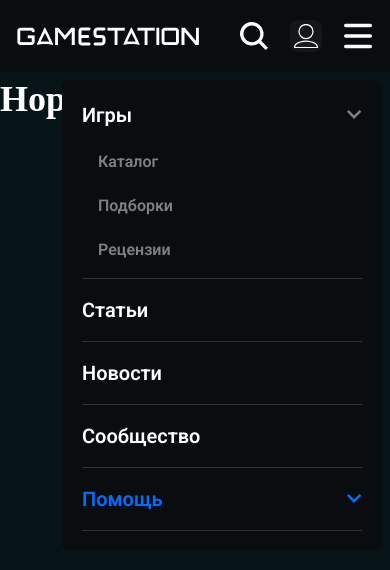
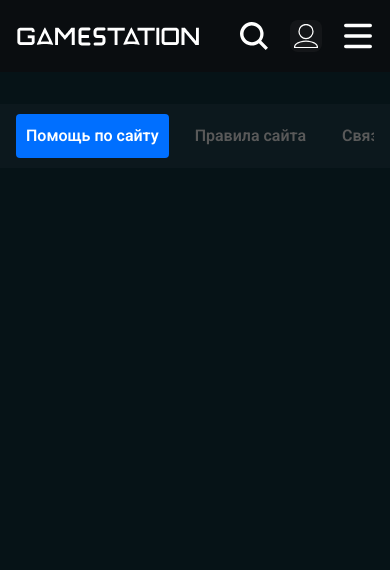
Before and after one commit to Renbl231/GameStation, a Vue app in the folder frontend/: page /help in a window 390 px wide. Shown: the top 570 px of the page. Built offline with nearby package versions, Linux system fonts and the light colour scheme.

Commit message:
Created help-bar

```diff
--- a/frontend/index.html
+++ b/frontend/index.html
@@ -6,6 +6,7 @@
     <meta name="viewport" content="width=device-width, initial-scale=1.0">
     <title>GameStation</title>
 
+    <div class="svg-container hidden">
       <svg style="display: none;" xmlns="http://www.w3.org/2000/svg">
         <symbol id="icon-search" viewBox="0 0 22 22" fill="none">
           <path fill="currentColor" d="M22 20.1756L16.6465 14.8221C18.0558 12.951 18.7031 10.6151 18.4579 8.28549C18.2126 5.95587 17.0931 3.80594 15.3251 2.26933C13.5569 0.732725 11.2719 -0.0762219 8.93089 0.00566077C6.58984 0.0875434 4.36694 1.05416 2.71055 2.71055C1.05416 4.36694 0.0875434 6.58984 0.00566077 8.93089C-0.0762219 11.2719 0.732725 13.5569 2.26933 15.3251C3.80594 17.0931 5.95587 18.2126 8.28548 18.4579C10.6151 18.7031 12.951 18.0558 14.8221 16.6465L20.1756 22L22 20.1756ZM9.33494 15.9289C8.03098 15.9289 6.75632 15.5423 5.6721 14.8179C4.58789 14.0934 3.74285 13.0638 3.2438 11.8591C2.74475 10.6545 2.61411 9.32887 2.86843 8.04995C3.12274 6.77104 3.75057 5.59626 4.67252 4.67415C5.59448 3.75206 6.76917 3.12403 8.04804 2.86952C9.32691 2.61501 10.6525 2.74542 11.8573 3.24428C13.062 3.74314 14.0918 4.58803 14.8164 5.67211C15.5409 6.75622 15.9279 8.03082 15.928 9.33478C15.9261 11.0829 15.2307 12.7588 13.9948 13.995C12.7588 15.2312 11.083 15.9267 9.33494 15.9289Z"/>
@@ -39,6 +40,7 @@
           <rect y="24" width="32" height="4" rx="2" fill="white"/>
         </symbol>
       </svg>
+    </div>
 
 
 
--- a/frontend/src/App.vue
+++ b/frontend/src/App.vue
@@ -4,7 +4,13 @@
 
 <template>
   <Header />
-  <router-view></router-view>
+
+  <main>
+    <div class="main-container">
+      <router-view/>
+    </div>
+  </main>
+
 </template>
 
 <style>
--- a/frontend/src/assets/styles/main.css
+++ b/frontend/src/assets/styles/main.css
@@ -2,3 +2,25 @@ body {
     color: var(--font-primary);
     background-color: var(--bg-primary);
 }
+
+
+main {
+    margin-top: 72px;
+}
+
+.main-container {
+    display: flex;
+    max-width: 1312px;
+    width: 100%;
+    margin: 0 auto;
+    padding-top: 48px;
+    box-sizing: content-box;
+}
+
+
+
+@media (max-width:500px) {
+    .main-container {
+        padding-top: 32px;
+    }
+}
--- a/frontend/src/assets/styles/normalization.css
+++ b/frontend/src/assets/styles/normalization.css
@@ -21,6 +21,22 @@
  h1 {
   margin: 0px;
  }
+
+ a {
+    text-decoration: none;
+ }
+
+ ul {
+   padding: 0;
+   margin: 0;
+   list-style-type: none;
+}
+
+input {
+   outline: none;
+   border: none;
+}
+
 
  :where(
    h1,
--- a/frontend/src/assets/styles/styles.css
+++ b/frontend/src/assets/styles/styles.css
@@ -1,48 +1,32 @@
 :root {
    --font-secondary: #006FFF;
    --font-primary: #FFF;
+   --font-primary-75: rgb(191, 191, 191);
    --font-primary-50: rgb(128, 128, 128);
-   --font-primary-75: rgb(191, 191, 191);
+   --font-primary-35: rgb(89, 89, 89);
    --hdr-primary: #0A0D10;
    --bg-primary: #061317;
    --bg-secondary-25: rgba(50, 50, 50, 0.25);
    --bg-secondary-50: rgba(50, 50, 50, 0.5);
-   --bg-secondary-100: rgba(50, 50, 50, 1);
+   --bg-secondary: rgba(50, 50, 50, 1);
+   --bg-third-25: rgba(31, 41, 51, 0.25);
 
-
-   --gp-2: 2px;
-   --gp-4: 4px;
-   --gp-6: 6px;
    --gp-8: 8px;
    --gp-12: 12px;
    --gp-16: 16px;
    --gp-20: 20px;
    --gp-24: 24px;
-   --gp-28: 28px;
    --gp-32: 32px;
    --gp-48: 48px;
 }
 
-
-
-input {
-   outline: none;
-   border: none;
-}
-
-ul {
-   padding: 0;
-   margin: 0;
-   list-style-type: none;
+a {
+    color: #FFF;
 }
 
 h1 {
    font-size: 36px;
 }
-
-a {
-    text-decoration: none;
- }
 
  .flex {
     display: flex;
@@ -59,7 +43,6 @@ a {
  .justify-sb {
     justify-content: space-between;
  }
-
 
  .flex-center {
     display: flex;
@@ -80,4 +63,5 @@ a {
    background: transparent;
    border: none;
    outline: none;
+   color: var(--font-primary);
 }
--- a/frontend/src/components/Header.vue
+++ b/frontend/src/components/Header.vue
@@ -1,9 +1,25 @@
 <script setup>
     import Search from './Search.vue'
 
-    import { ref } from 'vue'
+    import { ref, onMounted } from 'vue'
 
     const showSearch = ref(false);
+    const isBgMenuOpen = ref(false);
+
+    const toggleBgMenu = () => {
+        isBgMenuOpen.value = !isBgMenuOpen.value
+    }
+
+    const handleResize = () => {
+        if (window.innerWidth > 1160) {
+            isBgMenuOpen.value = false
+        }
+    }
+
+    onMounted(() => {
+        window.addEventListener('resize', handleResize)
+        handleResize()
+    })
 
     const toggleSearch = () => {
         showSearch.value = !showSearch.value
@@ -85,24 +101,38 @@
                         <use href="#icon-profile"/>
                     </svg>
                 </button>
-                <button type="button" class="no-border burger-btn flex-center mobile-menu">
+                <button type="button" @click="toggleBgMenu()" :class="{'bg-menu-open': isBgMenuOpen}" class="no-border flex-center mobile-menu">
                     <svg class="icon-hamburger">
                         <use href="#icon-hamburger"/>
                     </svg>
                 </button>
+                <button type="button" @click="toggleBgMenu()" :class="{'bg-menu-open': isBgMenuOpen}" class="no-border burger-close" aria-label="Закрыть меню"></button>
             </div>
         </div>
 
-        <div class="burger-menu">
-            <ul class="flex-column">
-                <li class="has-dropdown-menu-mobile flex-column">
-                    <div class="flex align-c justify-sb">
-                        <span :class="{ 'active': $route.path.startsWith('/games') }">Игры</span>
-                        <svg class="icon-arrow" :class="{ 'active-svg': $route.path.startsWith('/games') }" viewBox="0 0 12 8">
-                            <use href="#icon-arrow"/>
+    </header>
+
+    <Search v-if="showSearch" :close-fn="toggleSearch" />
+
+    <div class="burger-menu" :class="{ 'bg-menu-open': isBgMenuOpen }">
+        <ul class="burger-list flex-column">
+            <li class="mobile-bar flex">
+                <button type="button" @click="toggleSearch()" class="no-border search-bar-mobile flex-center" aria-label="Поиск">
+                    <svg class="icon-search">
+                        <use href="#icon-search"/>
                     </svg>
+                </button>
+                <div class="theme-switcher-mobile">
+                    <button type="button" class="no-border btn-menu flex-center" aria-label="Цветовая схема">
+                        <svg class="icon">
+                            <use href="#icon-night-theme"/>
+                        </svg>
+                    </button>
                 </div>
-                    <ul class="dropdown-menu-mobile flex-column">
+            </li>
+            <li class="has-mobile-menu flex-column">
+                <RouterLink to="/games" :class="{ 'active': $route.path.startsWith('/games') }">Игры</RouterLink>
+                <ul class="list-menu flex-column">
                     <li>
                         <RouterLink to="/games/catalog">Каталог</RouterLink>
                     </li>
@@ -123,21 +153,12 @@
             <li>
                 <RouterLink to="/community" :class="{ 'active': $route.path === '/community'}">Сообщество</RouterLink>
             </li>
-                <li class="has-dropdown-menu-mobile flex-column">
-                    <div class="flex align-c justify-sb">
-                        <span :class="{ 'active': $route.path === '/help'}">Помощь</span>
-                        <svg class="icon-arrow" :class="{ 'active-svg': $route.path.startsWith('/help') }" viewBox="0 0 12 8">
-                            <use href="#icon-arrow"/>
-                        </svg>
-                    </div>
+            <li>
+                <RouterLink to="/help" :class="{ 'active': $route.path === '/help'}">Помощь</RouterLink>
             </li>
         </ul>
     </div>
 
-
-        <Search v-if="showSearch" :close-fn="toggleSearch" />
-
-    </header>
 </template>
 
 
@@ -146,9 +167,12 @@
 header {
     width: 100%;
     height: 72px;
+    top: 0%;
     background-color: var(--hdr-primary);
     font-size: 20px;
     font-family: Roboto_SemiBold;
+    position: fixed;
+    z-index: 500;
 }
 
 .header-container {
@@ -163,12 +187,21 @@ header {
     margin-bottom: 48px;
 }
 
-nav ul li a, .burger-menu ul li a {
+
+nav ul li a {
     color: var(--font-primary);
 }
 
 nav ul li {
+  display: flex;
+  align-items: center;
+  height: 100%;
   cursor: pointer;
+}
+
+nav ul {
+  gap: var(--gp-48);
+  height: 100%;
 }
 
 .hdr-left,
@@ -178,16 +211,6 @@ nav {
   height: 100%;
 }
 
-nav ul {
-  gap: var(--gp-48);
-  height: 100%;
-}
-
-nav ul li {
-  display: flex;
-  align-items: center;
-  height: 100%;
-}
 
 .hdr-left img {
     min-width: 306px;
@@ -200,12 +223,12 @@ nav ul li {
 }
 
 
-.hdr-right button {
+.hdr-right button, .mobile-bar button {
     width: 36px;
     height: 36px;
 }
 
-.hdr-right .btn-menu {
+.hdr-right .btn-menu, .theme-switcher-mobile button {
     background-color: var(--bg-secondary-25);
     border-radius: 8px;
 }
@@ -257,14 +280,29 @@ li:hover > a {
   color: var(--font-secondary);
 }
 
-.has-dropdown::after {
+.has-dropdown::after { /* невидимый мостик для ховер эффекта*/
     content: '';
     top:100%;
     left: 0;
     right: 0;
     position: absolute;
-    height: 0px;
+    height: 10px;
     z-index: 999;
+    background: transparent;
+}
+
+.has-dropdown:hover .icon-arrow {
+    stroke: var(--font-secondary);
+    transform: rotate(180deg);
+}
+
+.has-dropdown:hover > a:first-child{
+  color: var(--font-secondary);
+}
+
+
+.has-dropdown:hover .dropdown-menu {
+    display: flex;
 }
 
 button .icon-hamburger {
@@ -277,28 +315,12 @@ button .icon-hamburger {
     display: none;
 }
 
-.has-dropdown:hover .icon-arrow {
-    stroke: var(--font-secondary);
-    transform: rotate(180deg);
-}
-
-.has-dropdown:hover > a:first-child{
-  color: var(--font-secondary);
-}
-
-.has-dropdown:hover::after {
-    height: 8px;
-}
-
-.has-dropdown:hover .dropdown-menu {
-    display: flex;
-}
 
 .btn-menu:hover {
     background-color: var(--bg-secondary-50);
 }
 
-.active, .search-bar:hover .icon-search, .burger-menu li a.active {
+.active, .search-bar:hover .icon-search, .search-bar-mobile:hover .icon-search{
     color: var(--font-secondary);
 }
 
@@ -307,44 +329,72 @@ button .icon-hamburger {
 }
 
 .burger-menu {
-    position: absolute;
+    position: fixed;
+    max-width: 320px;
+    width: 100%;
     top: 80px;
     right: 8px;
-    max-width: 320px;
-    width: 100%;
+    background-color: var(--hdr-primary);
     padding: 20px;
-    background-color:var(--hdr-primary);
     border-radius: 8px;
+    transform: translateY(-100%);
+    transition: all 0.4s ease-in-out;
+    opacity: 0;
+    visibility: hidden;
+    font-size: 20px;
+    font-family: Roboto_SemiBold;
 }
 
-.burger-menu ul {
+.burger-menu.bg-menu-open {
+    transform: translateY(0);
+    opacity: 1;
+    visibility: visible;
+}
+
+.burger-list, .mobile-bar {
+    width: 100%;
     gap: var(--gp-16);
 }
 
-.dropdown-menu-mobile {
+.burger-list > li {
+    border-bottom: 1px solid var(--bg-secondary);
+    padding-bottom: 16px;
+}
+
+.has-mobile-menu {
+    gap: var(--gp-20);
+}
+
+.list-menu {
     gap: var(--gp-20);
     margin-left: 16px;
+    font-size: 16px;
 }
 
-.has-dropdown-menu-mobile {
-    gap:var(--gp-20);
+.mobile-bar {
+    display: none;
+    justify-content: flex-end;
 }
 
-.burger-menu ul li ul li a {
-    color: var(--font-primary-50);
+.burger-close {
+    position: relative;
+    display: none;
 }
 
-.has-dropdown-menu-mobile ul {
-    gap: var(--gp-20);
-    font-size: 16px;
-    color: var(--font-primary);
+.burger-close::before,
+.burger-close::after {
+    content: '';
+    position: absolute;
+    top: 50%;
+    left: 50%;
+    width: 24px;
+    height: 2px;
+    background: var(--font-primary);
+    transform: translate(-50%, -50%) rotate(45deg);
 }
 
-.burger-menu > ul > li {
-  border-bottom: 1px solid var(--bg-secondary-100);
-  border-bottom-width: 1px;
-  border-bottom-style: solid;
-  padding-bottom: 16px;
+.burger-close::after {
+    transform: translate(-50%, -50%) rotate(-45deg);
 }
 
 
@@ -363,8 +413,20 @@ button .icon-hamburger {
     .mobile-menu {
         display: flex;
     }
+
+    .burger-close {
+        display: none;
     }
 
+    .burger-close.bg-menu-open {
+        display: flex;
+    }
+
+    .mobile-menu.bg-menu-open {
+        display: none;
+    }
+
+}
 
 @media (max-width:1023px) {
     .icon-search {
@@ -374,8 +436,12 @@ button .icon-hamburger {
 }
 
 @media (max-width:767px) {
-    .theme-switcher {
+    .theme-switcher, .search-bar-mobile {
         display: none;
+    }
+
+    .mobile-bar {
+        display: flex;
     }
 
     button .icon-hamburger {
@@ -416,12 +482,21 @@ button .icon-hamburger {
     .header-container {
         margin-bottom: 32px;
     }
+
+    .burger-menu {
+        max-width: 500px;
+        right: 0px;
+        border-radius: 0px;
+    }
 }
 
 @media (max-width:374px) {
     .search-bar {
         display: none;
     }
+    .search-bar-mobile {
+        display: flex;
+    }
 }
 
 
--- /dev/null
+++ b/frontend/src/components/HelpBar.vue
@@ -0,0 +1,90 @@
+
+
+
+
+<template>
+    <div class="nav-container">
+        <nav class="flex align-c">
+            <ul class="flex align-c">
+                <li><RouterLink to="/help" :class="{'active':$route.path.startsWith('/help')}">Помощь по сайту</RouterLink></li>
+                <li><RouterLink to="/rules" :class="{'active':$route.path.startsWith('/rules')}">Правила сайта</RouterLink></li>
+                <li><RouterLink to="/contact" :class="{'active':$route.path.startsWith('/contact')}">Связаться с нами</RouterLink></li>
+                <li><RouterLink to="/helpSection" :class="{'active':$route.path.startsWith('/helpSection')}">Для команды портала</RouterLink></li>
+            </ul>
+        </nav>
+    </div>
+
+</template>
+
+<style scoped>
+    .nav-container {
+        max-width: 1312px;
+        width: 100%;
+        font-size: 20px;
+        font-family: Roboto_SemiBold;
+        padding-block: 10px;
+        padding-inline: 24px;
+    }
+
+    nav {
+        width: 100%;
+    }
+
+    ul {
+        white-space: nowrap;
+        gap: var(--gp-24);
+    }
+
+    li {
+        display: flex;
+        align-items: center;
+    }
+
+    li a {
+        background-color: var(--bg-secondary-25);
+        color: var(--font-primary-35);
+        border-radius: 4px;
+        padding: 10px 30px;
+    }
+
+    li a.active, li a:hover {
+        background-color: var(--font-secondary);
+        color: var(--font-primary);
+    }
+
+    @media (max-width:1160px) {
+        .nav-container {
+            background-color: var(--bg-third-25);
+            font-size: 18px;
+        }
+
+        li a {
+            background-color: transparent;
+            padding: 10px;
+        }
+    }
+
+     @media (max-width:820px) {
+        nav ul {
+            overflow-x: auto;
+            overflow-y: hidden;
+        }
+
+        .nav-container nav ul::-webkit-scrollbar {
+            display: none;
+        }
+    }
+
+    @media (max-width:500px) {
+        .nav-container {
+            padding-inline: 16px;
+            font-size: 16px !important;
+        }
+
+        ul {
+            gap: var(--gp-16);
+        }
+
+    }
+
+</style>
--- a/frontend/src/components/Search.Vue
+++ b/frontend/src/components/Search.Vue
@@ -42,10 +42,14 @@
 <style scoped>
     .search-block {
         position: fixed;
+        z-index: 1001;
         bottom: 0;
         width: 100vw;
         height: 100vh;
         background-color: var(--hdr-primary);
+
+        font-size: 20px;
+        font-family: Roboto_SemiBold;
 
         transform: translateY(100%);
         transition: transform 0.4s cubic-bezier(0.25, 0.46, 0.45, 0.94);
--- /dev/null
+++ b/frontend/src/views/Help.vue
@@ -0,0 +1,21 @@
+<script setup>
+    import NavBar from '../components/HelpBar.vue'
+
+</script>
+
+
+<template>
+    <div class="container">
+        <NavBar />
+
+    </div>
+</template>
+
+
+<style scoped>
+
+    .container {
+        width: 100%;
+    }
+
+</style>
--- a/frontend/src/views/Home.vue
+++ /dev/null
@@ -1,3 +0,0 @@
-<template>
-<h1>Норм</h1>
-</template>
```
Also changed, not shown: frontend/src/router/index.js (+6 -6 lines). Lines whose indentation alone changed are shown as unchanged.
